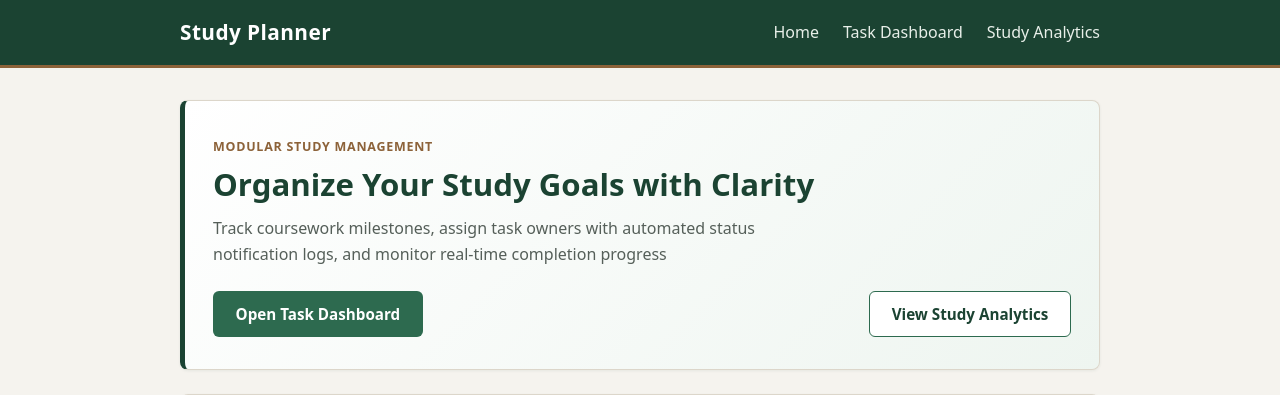
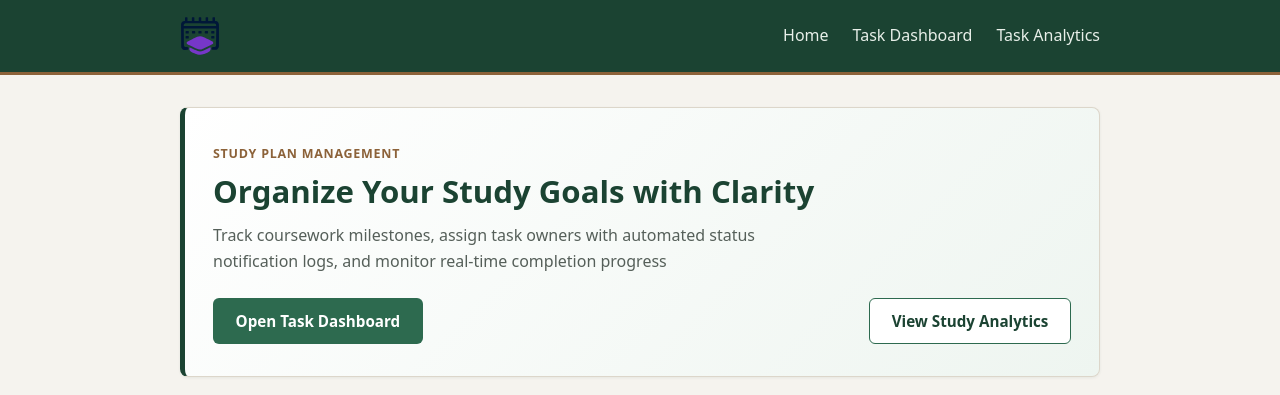
Before and after one commit to simeon-obianwa/study-planner, a Node server app: page / in a window 1280 px wide. Shown: the top 395 px of the page. Run offline with Node 20, Linux system fonts and the light colour scheme.

Commit message:
sprint2) replace header brand text with study-icon SVG and polish header styling

```diff
--- a/public/css/styles.css
+++ b/public/css/styles.css
@@ -149,11 +149,23 @@ code {
 }
 
 .brand {
-    color: var(--text-inverse);
-    font-size: 1.3rem;
-    font-weight: 700;
+    display: inline-flex;
+    align-items: center;
+    flex-shrink: 0;
     text-decoration: none;
-    letter-spacing: 0.02em;
+    border-radius: var(--radius-md);
+}
+
+.brand-icon {
+    display: block;
+    width: 40px;
+    height: 40px;
+    transition: transform var(--transition-fast), opacity var(--transition-fast);
+}
+
+.brand:hover .brand-icon {
+    transform: scale(1.05);
+    opacity: 0.92;
 }
 
 .nav-list {
--- a/views/home.ejs
+++ b/views/home.ejs
@@ -1,7 +1,7 @@
 <%- include('partials/header') %>
 
     <section class="panel hero-panel">
-        <span class="hero-eyebrow">Modular Study Management</span>
+        <span class="hero-eyebrow">Study Plan Management</span>
         <h1>Organize Your Study Goals with Clarity</h1>
         <p class="hero-lead">
             Track coursework milestones, assign task owners with automated status notification logs,
--- a/views/partials/header.ejs
+++ b/views/partials/header.ejs
@@ -7,18 +7,21 @@
     <title>
         <%= pageTitle %>
     </title>
+    <link rel="icon" type="image/svg+xml" href="/images/study-icon.svg">
     <link rel="stylesheet" href="/css/styles.css">
 </head>
 
 <body>
     <header class="site-header">
         <div class="container header-inner">
-            <a href="/" class="brand">Study Planner</a>
+            <a href="/" class="brand" aria-label="Study Planner Home">
+                <img src="/images/study-icon.svg" alt="Study Planner" class="brand-icon" width="40" height="40">
+            </a>
             <nav aria-label="Primary Navigation">
                 <ul class="nav-list">
                     <li><a href="/">Home</a></li>
                     <li><a href="/dashboard">Task Dashboard</a></li>
-                    <li><a href="/analytics">Study Analytics</a></li>
+                    <li><a href="/analytics">Task Analytics</a></li>
                 </ul>
             </nav>
         </div>
```
Also changed, not shown: public/images/study-icon.svg (added).
